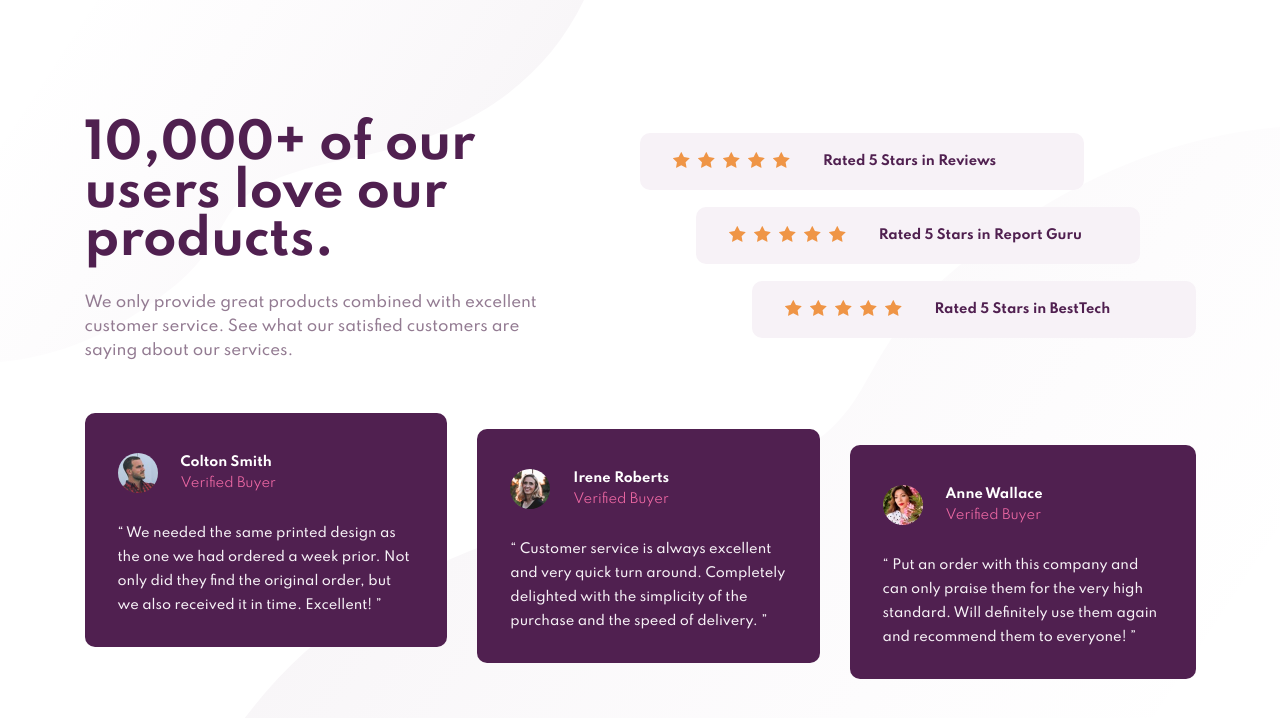
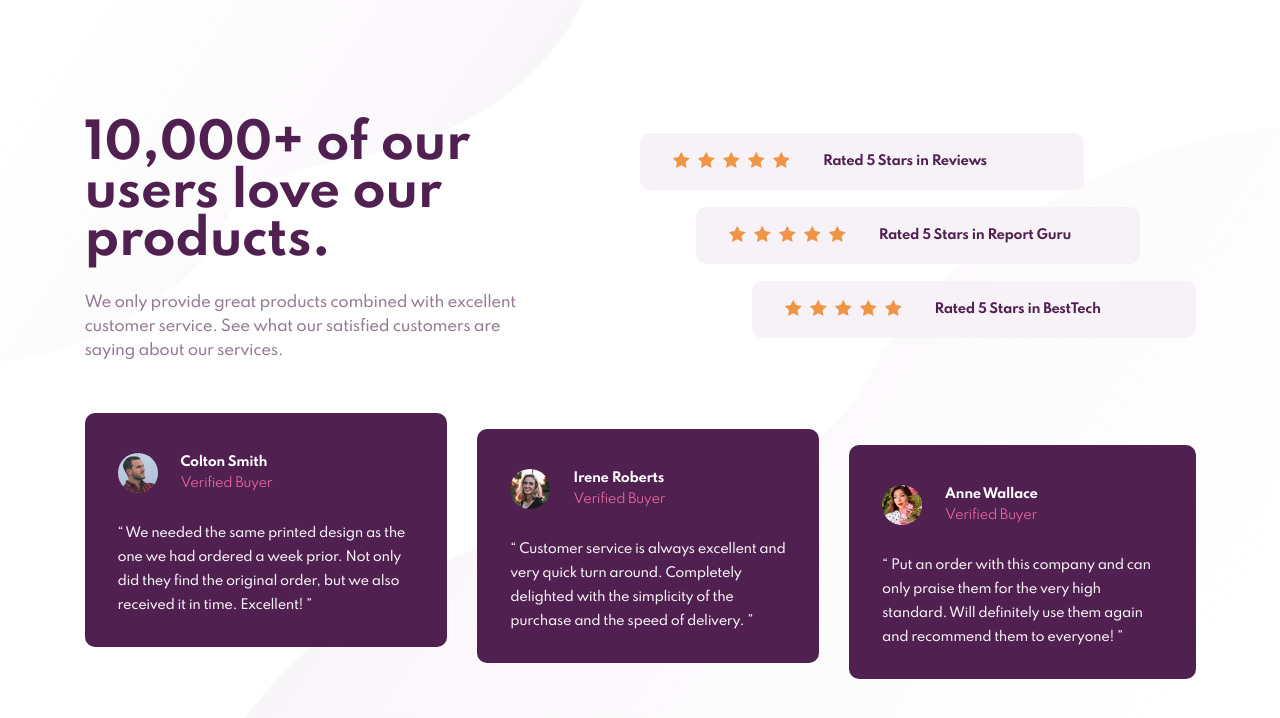
Before and after one commit to tloyan/frontendmentor, a Next.js app: page /social-proof-section in a window 1280 px wide. Shown: the top 718 px of the page. Built offline with nearby package versions, Linux system fonts and the light colour scheme.

Commit message:
reduce letter spacing

```diff
--- a/pages/social-proof-section/style.module.css
+++ b/pages/social-proof-section/style.module.css
@@ -18,4 +18,5 @@
 
   font-family: var(--font-family);
   font-size: var(--font-size-small);
+  letter-spacing: -0.03em;
 }
```
